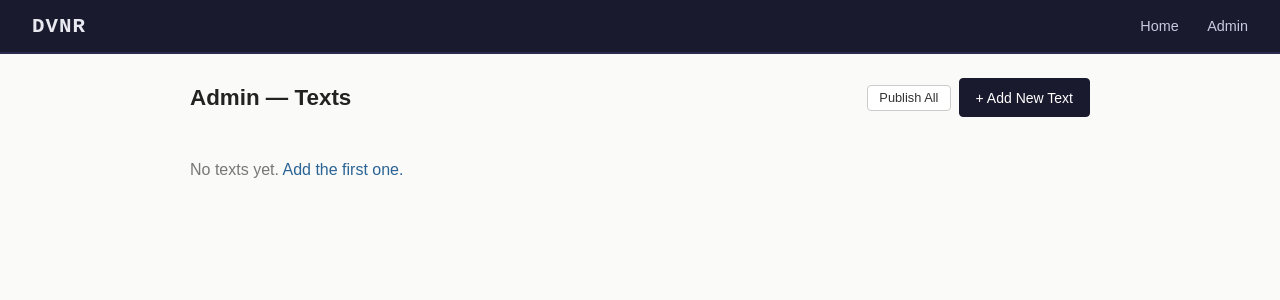
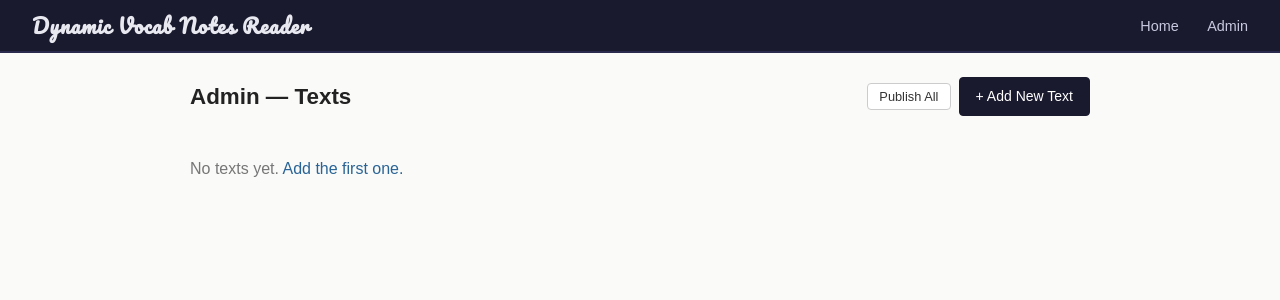
Before and after one commit to jpasden/dvnr, a FastAPI app: page /admin in a window 1280 px wide. Shown: the top 300 px of the page. Run offline with FastAPI, Linux system fonts and the light colour scheme.

Commit message:
Match admin site header to public site (Pacifico, full name, live site link)
Co-Authored-By: Claude Sonnet 4.6 <noreply@anthropic.com>

```diff
--- a/app/templates/base.html
+++ b/app/templates/base.html
@@ -5,11 +5,12 @@
   <meta name="viewport" content="width=device-width, initial-scale=1.0">
   <title>{% block title %}Dynamic Vocabulary Notes Reader{% endblock %}</title>
   <link rel="stylesheet" href="/static/css/style.css">
+  <link href="https://fonts.googleapis.com/css2?family=Pacifico&display=swap" rel="stylesheet">
   {% block extra_head %}{% endblock %}
 </head>
 <body>
   <header class="site-header">
-    <a href="/" class="site-title">DVNR</a>
+    <a href="https://dvnr.johnpasden.com/" class="site-title">Dynamic Vocab Notes Reader</a>
     <nav class="site-nav">
       <a href="/">Home</a>
       <a href="/admin">Admin</a>
--- a/static/css/style.css
+++ b/static/css/style.css
@@ -48,11 +48,11 @@ a:hover {
 }
 
 .site-title {
-  font-size: 1.3rem;
+  font-size: 1.25rem;
   font-weight: bold;
   color: #e8e8f0;
   letter-spacing: 0.05em;
-  font-family: 'Courier New', monospace;
+  font-family: 'Pacifico', cursive;
 }
 
 .site-title:hover {
```
